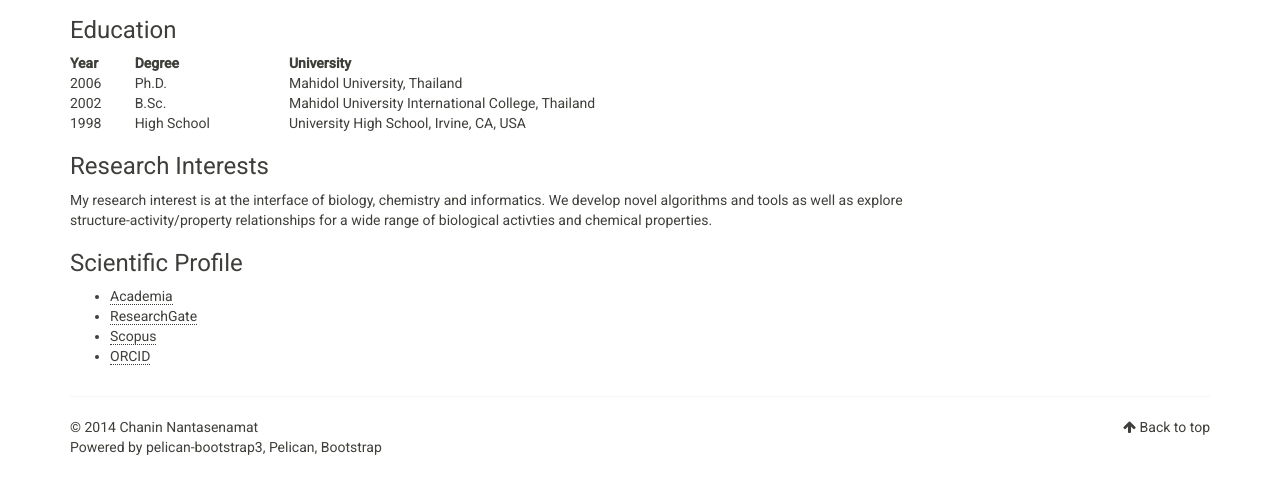
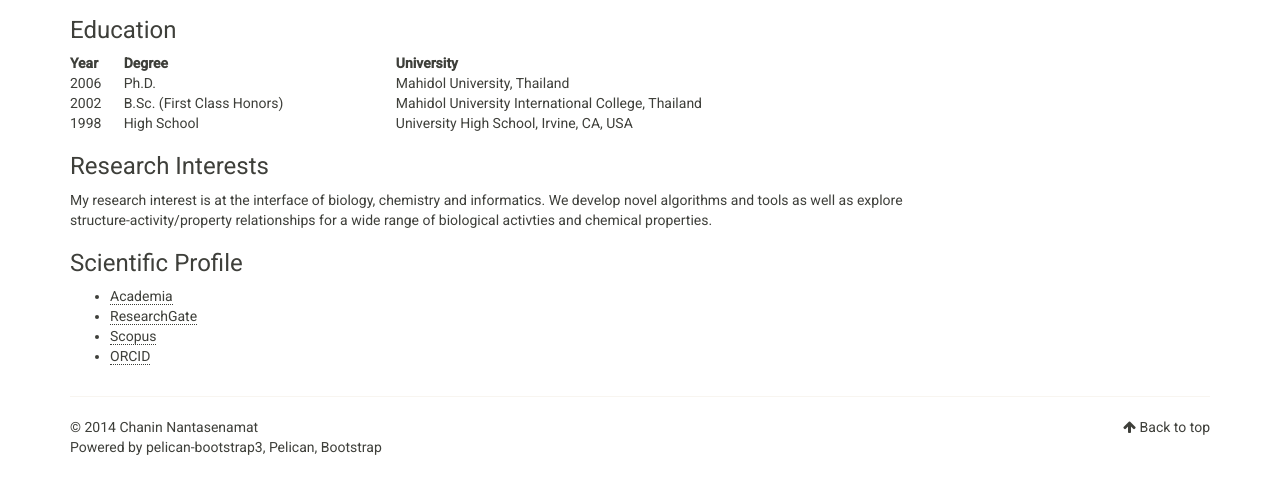
Before and after one commit to chaninn/chaninn.github.io, a plain HTML site: page pages/about.html in a window 1280 px wide. Shown: the part 269-762 px from the top of the page. Drawn offline with Linux system fonts and the light colour scheme.

Commit message:
Updating site

```diff
--- a/pages/about.html
+++ b/pages/about.html
@@ -13,13 +13,13 @@
 <link rel="canonical" href="../pages/about.html">
 
         <meta name="author" content="Chanin Nantasenamat" />
-        <meta name="description" content="About Me I am an Associate Professor and Head of the Center of Data Mining and Biomedical Informatics, Faculty of Medical Technology, Mahidol University in Bangkok, Thailand. Education Year Degree University 2006 Ph.D. Mahidol University, Thailand 2002 B.Sc. Mahidol University International College, Thailand 1998 High School University High ..." />
+        <meta name="description" content="About Me I am an Associate Professor and Head of the Center of Data Mining and Biomedical Informatics, Faculty of Medical Technology, Mahidol University in Bangkok, Thailand. Education Year Degree University 2006 Ph.D. Mahidol University, Thailand 2002 B.Sc. (First Class Honors) Mahidol University International College, Thailand 1998 High ..." />
 
     <meta property="og:site_name" content="Chanin Nantasenamat" />
     <meta property="og:type" content="article"/>
     <meta property="og:title" content="About"/>
     <meta property="og:url" content="../pages/about.html"/>
-    <meta property="og:description" content="About Me I am an Associate Professor and Head of the Center of Data Mining and Biomedical Informatics, Faculty of Medical Technology, Mahidol University in Bangkok, Thailand. Education Year Degree University 2006 Ph.D. Mahidol University, Thailand 2002 B.Sc. Mahidol University International College, Thailand 1998 High School University High ..." />
+    <meta property="og:description" content="About Me I am an Associate Professor and Head of the Center of Data Mining and Biomedical Informatics, Faculty of Medical Technology, Mahidol University in Bangkok, Thailand. Education Year Degree University 2006 Ph.D. Mahidol University, Thailand 2002 B.Sc. (First Class Honors) Mahidol University International College, Thailand 1998 High ..." />
 
 
     <!-- Bootstrap -->
@@ -94,7 +94,7 @@
     </tr>
     <tr>
       <td>2002</td>
-      <td>B.Sc.</td>
+      <td>B.Sc. (First Class Honors)</td>
       <td>Mahidol University International College, Thailand</td>
     </tr>
     <tr>
```
